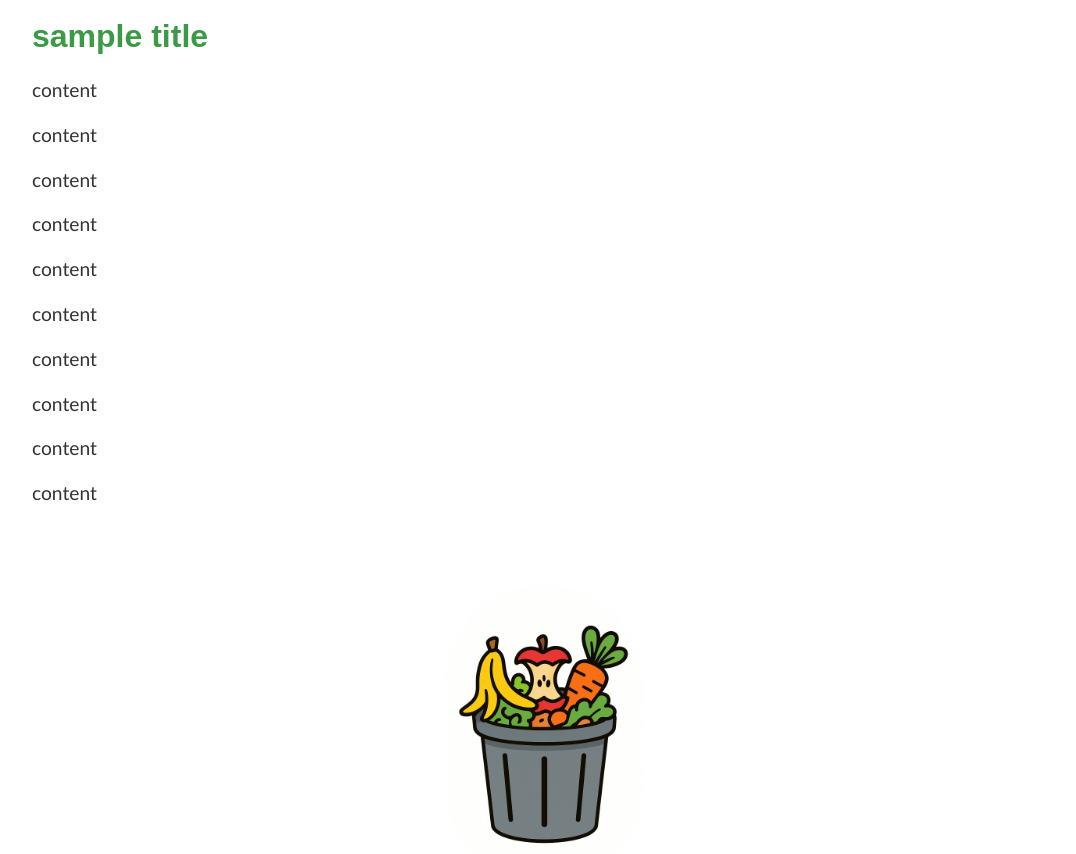
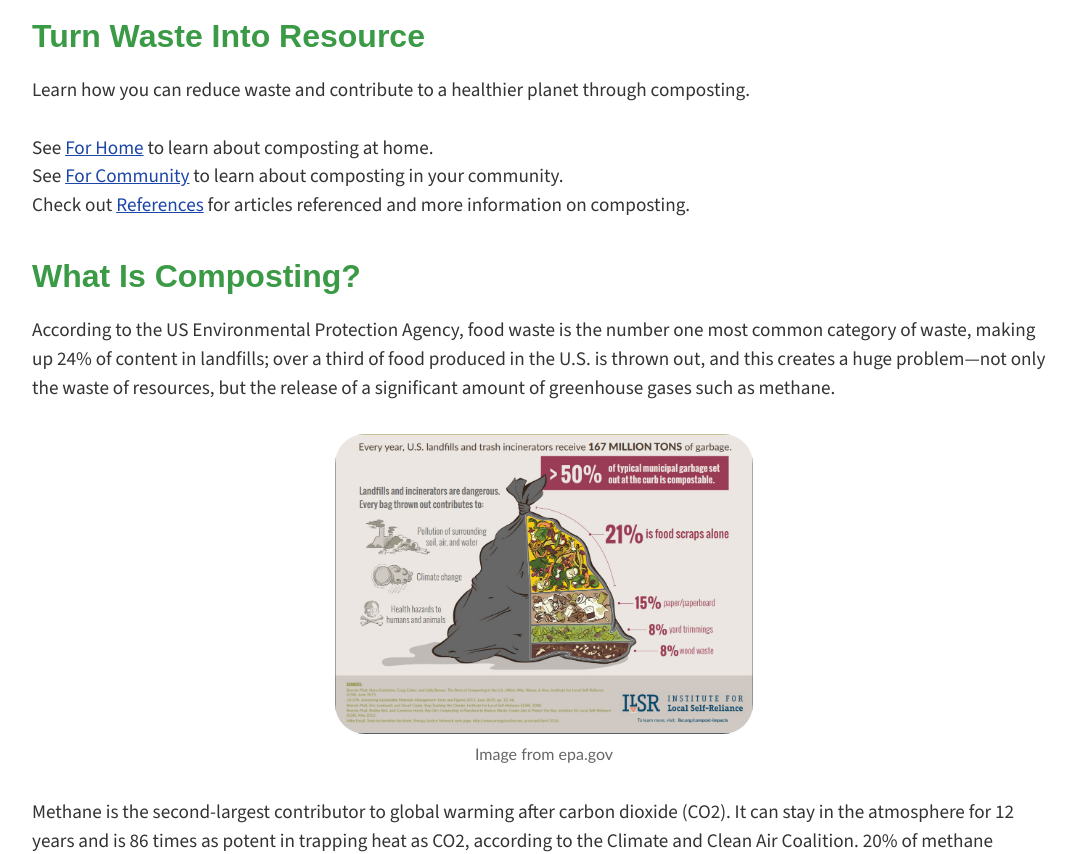
Before and after one commit to creepyorange123/compost_website, a Next.js app in the folder compost-website/: page / in a window 1280 px wide. Shown: the part 360-1214 px from the top of the page, without its empty margins (96-1172 px from the left). Built offline with nearby package versions, Linux system fonts and the light colour scheme.

Commit message:
homepage complete

```diff
--- a/compost-website/app/for-community/page.tsx
+++ b/compost-website/app/for-community/page.tsx
@@ -1,7 +1,6 @@
 import CopyText from "./components/CopyText";
 import Header from "../../components/Header";
 import Navigator from "../../components/Navigator";
-import TextContainer from "../../components/TextContainer";
 import { letter } from '../../public/text';
 import styles from './styles/Community.module.css';
 
@@ -12,7 +11,6 @@ export default function ForCommunityPage() {
         <div>
             <Header title="Composting for Community" imageSrc="/tree.jpg"/>
             <Navigator />
-            <TextContainer title={"Composting at Home"} content="this is content" />
             <div className = {styles.bodyContainer}>
                 <CopyText text={letter} />
             </div>
--- a/compost-website/app/for-home/page.tsx
+++ b/compost-website/app/for-home/page.tsx
@@ -1,6 +1,5 @@
 "use client";
 
-import TextContainer from "../../components/TextContainer";
 import Header from "../../components/Header";
 import Navigator from "../../components/Navigator";
 import TreeImage from '../../public/tree.jpg';
@@ -14,7 +13,6 @@ export default function ForHomePage() {
         <div>
             <Header title="Composting for Home" imageSrc={TreeImage.src}/>
             <Navigator />
-            <TextContainer title={"Composting at Home"} content={dummyText} />
             <WasteCalculator />
         </div>
     );
--- a/compost-website/app/layout.tsx
+++ b/compost-website/app/layout.tsx
@@ -7,6 +7,9 @@ export default function RootLayout({
 }>) {
   return (
     <html lang="en">
+      <head>
+        <link href="https://fonts.googleapis.com/css2?family=Open+Sans:ital,wght@0,300..800;1,300..800&family=Source+Sans+3:ital,wght@0,200..900;1,200..900&display=swap" rel="stylesheet"/>
+      </head>
       <body>
         {children}
       </body>
--- a/compost-website/app/page.tsx
+++ b/compost-website/app/page.tsx
@@ -1,8 +1,10 @@
 
 import Header from '@/components/Header';
 import Navigator from '@/components/Navigator';
-import TextContainer from '@/components/TextContainer';
 import Image from '@/components/Image';
+import styles from '../styles/Text.module.css';
+import Link from 'next/dist/client/link';
+import { homeText } from '../public/text';
 
 export default function Home() {
 
@@ -12,8 +14,30 @@ export default function Home() {
     <div>
       <Header title="Welcome to Compost Website" imageSrc={'/tree.jpg'} />
       <Navigator />
-      <TextContainer title={"sample title"} content={dummyText} />
-      <Image src={'/full-trash.png'} description={'compost bins'} />
+
+      <div className={styles.bodyContainer}>
+
+        <div className={styles.title}>Turn Waste Into Resource</div>
+        <div className={styles.text}>
+          Learn how you can reduce waste and contribute to a healthier planet through composting.
+          <br /><br />
+          See <Link className={styles.link} href="/for-home">For Home</Link> to learn about composting at home.
+          <br />
+          See <Link className={styles.link} href="/for-community">For Community</Link> to learn about composting in your community.
+          <br />
+          Check out <Link className={styles.link} href="/references">References</Link> for articles referenced and more information on composting.
+        </div>
+
+
+        <div className={styles.title}>What Is Composting?</div>
+        <div className={styles.text}>{homeText.whyCompost1}</div>
+        <Image src={'/trash.jpg'} description={'Image from epa.gov'}/>
+        <div className={styles.text}>{homeText.whyCompost2}</div>
+        <div className={styles.text}>{homeText.whyCompost3}</div>
+        <Image src={'/decomposition.png'} description={'image from compostcrew.com'}/>
+
+      </div>
+
     </div>
   );
 }
--- a/compost-website/components/Text.tsx
+++ /dev/null
@@ -1,15 +0,0 @@
-
-import styles from '../styles/Text.module.css';
-
-interface TextProps {
-    content: string;
-}
-
-export default function Text({ content }: TextProps) {
-    return (
-        <p className={styles.text}>
-            {content}
-            <br />
-        </p>
-    )
-}
--- a/compost-website/components/TextContainer.tsx
+++ /dev/null
@@ -1,22 +0,0 @@
-
-import Title from './Title';
-import Text from './Text';
-import styles from '../styles/Text.module.css';
-
-interface TextContainerProps {
-    title: string | null;
-    content: string;
-}
-
-export default function TextContainer({ title, content }: TextContainerProps) {
-    const paragraphs: string[] = content.split('\n');
-
-    return (
-        <div className={styles.bodyContainer}>
-            {title !== null ? <Title title={title} /> : null}
-            {paragraphs.map((paragraph: string, index: number) => (
-                <Text key={index} content={paragraph} />
-            ))}
-        </div>
-    );
-}
--- a/compost-website/public/text.ts
+++ b/compost-website/public/text.ts
@@ -1,5 +1,9 @@
 
-export const homepageP1: string = '';
+export const enum homeText {
+    whyCompost1 = 'According to the US Environmental Protection Agency, food waste is the number one most common category of waste, making up 24% of content in landfills; over a third of food produced in the U.S. is thrown out, and this creates a huge problem—not only the waste of resources, but the release of a significant amount of greenhouse gases such as methane. ',
+    whyCompost2 = 'Methane is the second-largest contributor to global warming after carbon dioxide (CO2). It can stay in the atmosphere for 12 years and is 86 times as potent in trapping heat as CO2, according to the Climate and Clean Air Coalition. 20% of methane production came from food waste. To reach the Paris Climate Agreement of maintaining 1.5 degrees above pre-industrial level temperature, the world needs to reduce methane production by 35-40% in the next five years.',
+    whyCompost3 = 'This is where composting comes in. Instead of sending food waste and other organic waste to the landfill, composting at home or sending them to composting services is a more environmentally friendly alternative. Landfills make trash decompose anaerobically, which is, without oxygen. Waste is typically packed into plastic bags, buried, and compressed until air is removed from the compact material. Methane, hydrogen sulfide, and CO2 are created in this process from microbes functioning in anaerobic environments. In contrast, methane-producing microbes can not survive in aerobic environments, significantly limiting the amount of methane that can be produced through composting.'
+}
 
 export const letter: string = (
     'Subject: Request to Implement a School Composting Program\n\n' +
--- a/compost-website/styles/Image.module.css
+++ b/compost-website/styles/Image.module.css
@@ -1,15 +1,15 @@
 .imageContainer {
     position: relative;
     width: 90%;
-    margin: 1rem auto;
-    border-radius: 100px;
+    margin: 2rem auto;
+    border-radius: 30px;
 }
 
 .image {
     position: relative;
     max-height: 300px;
-    margin: 2rem auto;
-    border-radius: 100px;
+    margin: 0.5rem auto;
+    border-radius: 30px;
 }
 
 .description {
@@ -17,5 +17,4 @@
     font-family: 'Calibri', sans-serif;
     color: #666666;
     text-align: center;
-    margin-top: 0.1rem;
 }
--- a/compost-website/styles/Text.module.css
+++ b/compost-website/styles/Text.module.css
@@ -7,7 +7,7 @@
 
 .text {
     font-size: 1.2rem;
-    font-family: 'Calibri', sans-serif;
+    font-family: 'Source Sans 3', sans-serif;
     color: #333333;
     margin-top: 1rem;
     margin-bottom: 1rem;
@@ -16,6 +16,24 @@
 .title {
     font-size: 2rem;
     font-weight: bold;
-    align-content: flex-start;
     color: rgb(58, 154, 69);
+    margin-top: 2rem;
 }
+
+.subtitle {
+    font-size: 1rem;
+    font-weight: bold;
+    margin-top: 0.5rem;
+    margin-left: 1rem;
+    color: rgb(50, 177, 69);
+}
+
+.link {
+    color: rgb(27, 69, 168);
+    text-decoration: underline;
+    cursor: pointer;
+}
+
+.link:hover {
+    color: rgb(44, 189, 211);
+}
```
Also changed, not shown: compost-website/app/references/page.tsx (added), compost-website/public/decomposition.png (added), compost-website/public/trash.jpg (added).
